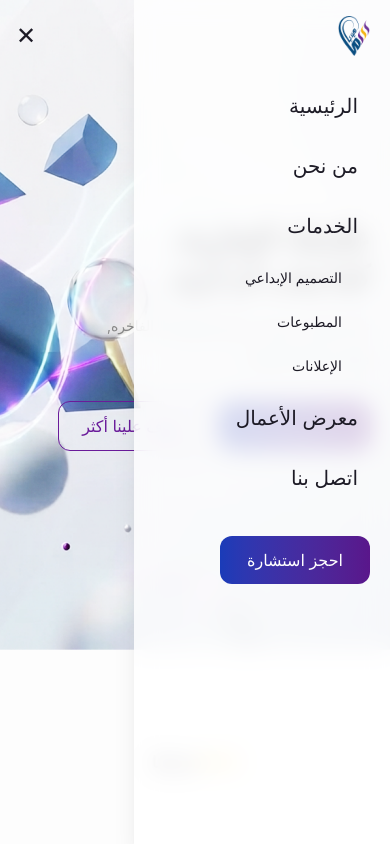
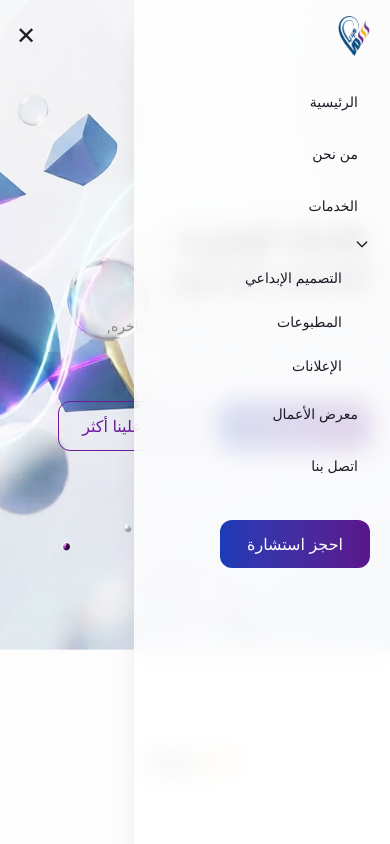
Before and after one commit to Abdalrhman-abd/media-agency-web, a React (Vite) app: page / in a window 390 px wide. Both pictures are taken after a click on the button "فتح القائمة". Shown: the top 844 px of the page. Built offline with nearby package versions, Linux system fonts and the light colour scheme.

Commit message:
feat(layout): add mobile menu drawer

```diff
--- a/src/components/layout/Navbar.tsx
+++ b/src/components/layout/Navbar.tsx
@@ -41,7 +41,7 @@ const Navbar: React.FC = () => {
         <img src={logo} alt="logo" className='w-10 sm:w-12 lg:w-13.75 shrink-0' />
         <nav className='hidden lg:flex'>
           <Link className='hover:text-transparent hover:bg-gradient-to-r hover:from-blue-800 hover:to-purple-900 hover:bg-clip-text p-3 inline-block px-7 text-xl' to="/">الرئيسية</Link>
-          <Link className='hover:text-transparent hover:bg-gradient-to-r hover:from-blue-800 hover:to-purple-900 hover:bg-clip-text p-3 inline-block px-7 text-xl' to="/من نحن">من نحن</Link>
+          <Link className='hover:text-transparent hover:bg-gradient-to-r hover:from-blue-800 hover:to-purple-900 hover:bg-clip-text p-3 inline-block px-7 text-xl' to="/about ">من نحن</Link>
           <div className="relative inline-block" onMouseEnter={() => setIsOpen(true)} onMouseLeave={() => setIsOpen(false)}>
             <button
               onClick={() => navigate('/services')}
@@ -72,8 +72,8 @@ const Navbar: React.FC = () => {
               </div>
             )}
           </div>
-          <Link className='hover:text-transparent hover:bg-gradient-to-r hover:from-blue-800 hover:to-purple-900 hover:bg-clip-text p-3 inline-block px-7 text-xl' to="/معرض الأعمال">معرض الأعمال</Link>
-          <Link className='hover:text-transparent hover:bg-gradient-to-r hover:from-blue-800 hover:to-purple-900 hover:bg-clip-text p-3 inline-block px-7 text-xl' to="/اتصل بنا">اتصل بنا</Link>
+          <Link className='hover:text-transparent hover:bg-gradient-to-r hover:from-blue-800 hover:to-purple-900 hover:bg-clip-text p-3 inline-block px-7 text-xl' to="/PortfolioPage">معرض الأعمال</Link>
+          <Link className='hover:text-transparent hover:bg-gradient-to-r hover:from-blue-800 hover:to-purple-900 hover:bg-clip-text p-3 inline-block px-7 text-xl' to="/ContactPage">اتصل بنا</Link>
         </nav>
         <div className='hidden lg:block'>
           <Button text="احجز استشارة" onClick={() => console.log('تم الضغط')} />
@@ -84,14 +84,22 @@ const Navbar: React.FC = () => {
       </header>
       {isOpen && (
         <nav className='fixed top-0 right-0 z-40 flex h-screen w-64 max-w-[85vw] flex-col gap-2 overflow-y-auto bg-white/80 backdrop-blur-md p-5 pt-20 shadow-xl lg:hidden'>
-          <Link className='p-3 text-xl rounded-lg hover:text-transparent hover:bg-gradient-to-r hover:from-blue-800 hover:to-purple-900 hover:bg-clip-text' to="/" onClick={() => setIsOpen(false)}>الرئيسية</Link>
-          <Link className='p-3 text-xl rounded-lg hover:text-transparent hover:bg-gradient-to-r hover:from-blue-800 hover:to-purple-900 hover:bg-clip-text' to="/من نحن" onClick={() => setIsOpen(false)}>من نحن</Link>
-          <button className='p-3 text-xl text-right rounded-lg hover:text-transparent hover:bg-gradient-to-r hover:from-blue-800 hover:to-purple-900 hover:bg-clip-text' onClick={() => navigate('/الخدمات ')}>الخدمات</button>
+          <Link className='p-3 text-sm rounded-lg hover:text-transparent hover:bg-gradient-to-r hover:from-blue-800 hover:to-purple-900 hover:bg-clip-text' to="/" onClick={() => setIsOpen(false)}>الرئيسية</Link>
+          <Link className='p-3 text-sm rounded-lg hover:text-transparent hover:bg-gradient-to-r hover:from-blue-800 hover:to-purple-900 hover:bg-clip-text' to="/about" onClick={() => setIsOpen(false)}>من نحن</Link>
+          <button className='p-3 text-sm text-right rounded-lg hover:text-transparent hover:bg-gradient-to-r hover:from-blue-800 hover:to-purple-900 hover:bg-clip-text' onClick={() => navigate('/services ')}>الخدمات</button>
+           <svg
+                className={`w-4 h-4 transition-transform duration-200 ${isOpen ? '' : ''}`}
+                fill="none"
+                stroke="currentColor"
+                viewBox="0 0 24 24"
+              >
+                <path strokeLinecap="round" strokeLinejoin="round" strokeWidth="2" d="M19 9l-7 7-7-7" />
+              </svg>
           {servicesList.map((service, index) => (
             <Link key={index} to={service.path} onClick={() => setIsOpen(false)} className='pr-7 py-2 text-sm rounded-lg hover:text-transparent hover:bg-gradient-to-r hover:from-blue-800 hover:to-purple-900 hover:bg-clip-text'>{service.title}</Link>
           ))}
-          <Link className='p-3 text-xl rounded-lg hover:text-transparent hover:bg-gradient-to-r hover:from-blue-800 hover:to-purple-900 hover:bg-clip-text' to="/معرض الأعمال" onClick={() => setIsOpen(false)}>معرض الأعمال</Link>
-          <Link className='p-3 text-xl rounded-lg hover:text-transparent hover:bg-gradient-to-r hover:from-blue-800 hover:to-purple-900 hover:bg-clip-text' to="/اتصل بنا" onClick={() => setIsOpen(false)}>اتصل بنا</Link>
+          <Link className='p-3 text-sm rounded-lg hover:text-transparent hover:bg-gradient-to-r hover:from-blue-800 hover:to-purple-900 hover:bg-clip-text' to="/PortfolioPage" onClick={() => setIsOpen(false)}>معرض الأعمال</Link>
+          <Link className='p-3 text-sm rounded-lg hover:text-transparent hover:bg-gradient-to-r hover:from-blue-800 hover:to-purple-900 hover:bg-clip-text' to="/ContactPage" onClick={() => setIsOpen(false)}>اتصل بنا</Link>
           <div className='mt-2'>
             <Button text="احجز استشارة" onClick={() => console.log('تم الضغط')} />
           </div>
```
Also changed, not shown: src/shared/layout/MobileMenu.tsx (added, +11 -0 lines).
